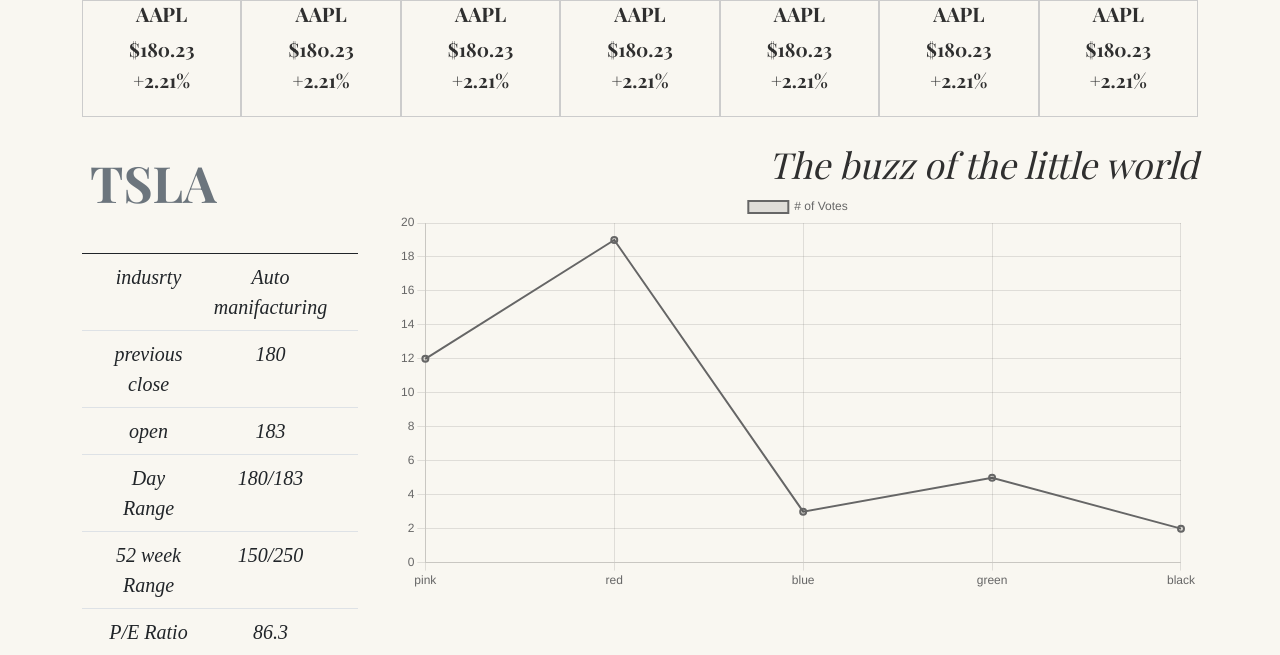
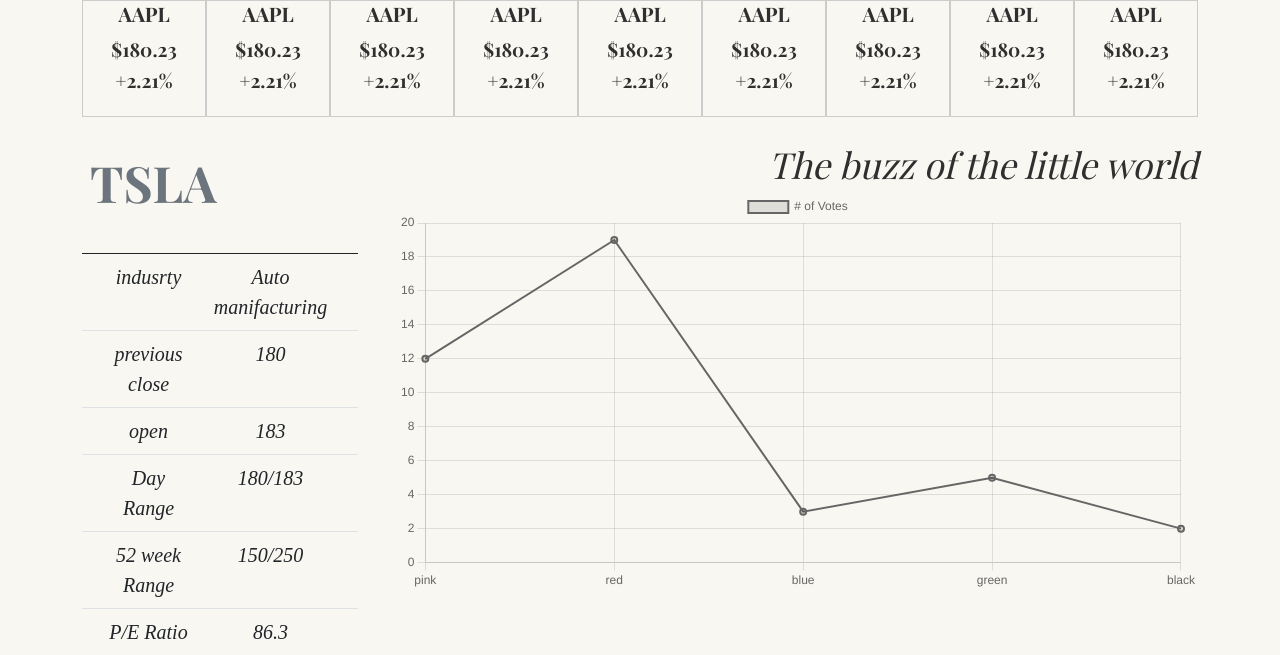
Before and after one commit to SabaGuledani/stocks_website, a Flask app: template templates/stockinfo.html in a window 1280 px wide. Shown: the top 655 px of the page. Run offline with Flask 3, Linux system fonts and the light colour scheme; the template is opened without the code that fills it, so the values that code supplies are empty; some web fonts are replaced.

Commit message:
html commit2

```diff
--- a/app.py
+++ b/app.py
@@ -10,8 +10,10 @@
 
 
 
-@app.route('/')
-def home():
+@app.route('/<ticker>')
+
+def home(ticker):
+
 
     return render_template('main.html')
 
--- a/templates/main.html
+++ b/templates/main.html
@@ -3,8 +3,9 @@
     <link href='https://fonts.googleapis.com/css?family=Playfair+Display:400,700,900,400italic,700italic,900italic|Droid+Serif:400,700,400italic,700italic'
           rel='stylesheet' type='text/css'>
     <link rel="stylesheet" href="../static/newspaper.css">
+<script src="https://cdn.jsdelivr.net/npm/chart.js"></script>
+
     <!--    graph css-->
-    <link href="https://cdn.jsdelivr.net/npm/bootstrap@5.0.2/dist/css/bootstrap.min.css" rel="stylesheet" integrity="sha384-EVSTQN3/azprG1Anm3QDgpJLIm9Nao0Yz1ztcQTwFspd3yD65VohhpuuCOmLASjC" crossorigin="anonymous">
 
     <title>Newspaper Style Design Experiment</title>
     <meta name="viewport" content="width=device-width">
@@ -518,7 +519,6 @@
 </div>
 <!--Graph script-->
 
-<script src="https://cdn.jsdelivr.net/npm/chart.js"></script>
 
 <script>
   const ctx = document.getElementById('StockChart');
--- a/templates/stockinfo.html
+++ b/templates/stockinfo.html
@@ -1,13 +1,16 @@
 <!DOCTYPE html>
 <html>
 <head>
-  <link href="https://cdn.jsdelivr.net/npm/bootstrap@5.0.2/dist/css/bootstrap.min.css" rel="stylesheet" integrity="sha384-EVSTQN3/azprG1Anm3QDgpJLIm9Nao0Yz1ztcQTwFspd3yD65VohhpuuCOmLASjC" crossorigin="anonymous">
+    <link href="https://cdn.jsdelivr.net/npm/bootstrap@5.0.2/dist/css/bootstrap.min.css" rel="stylesheet"
+          integrity="sha384-EVSTQN3/azprG1Anm3QDgpJLIm9Nao0Yz1ztcQTwFspd3yD65VohhpuuCOmLASjC" crossorigin="anonymous">
     <link rel="stylesheet" href="../static/newspaper.css">
-  <link href='https://fonts.googleapis.com/css?family=Playfair+Display:400,700,900,400italic,700italic,900italic|Droid+Serif:400,700,400italic,700italic' rel='stylesheet' type='text/css'>
+    <link href='https://fonts.googleapis.com/css?family=Playfair+Display:400,700,900,400italic,700italic,900italic|Droid+Serif:400,700,400italic,700italic'
+          rel='stylesheet' type='text/css'>
     <style>
         .container {
             display: flex;
-
+            margin: -20px,-20px;
+            width: 100%;
         }
 
         .box {
@@ -17,18 +20,20 @@
             word-wrap: break-word; /* Add this line to wrap the text */
         }
 
-    .box h2{
+        .box h2 {
             font-size: 17px; /* Adjust the font size as per your requirement */
         }
+
         .box p {
             padding: 1px; /* Adjust the padding value as per your preference */
             font-size: 15px; /* Adjust the font size as per your requirement */
         }
 
-   .container td{
+        .container td {
             font-size: 18px;
             font-style: italic;
         }
+
         .container h1 {
 
         }
@@ -76,6 +81,16 @@
         <p class="headline hl4">$180.23</p>
         <p class="headline hl4" style="margin-top: -20px;">+2.21%</p>
     </div>
+    <div class="box" style="text-align: center;">
+        <h2 class="headline hl1">AAPL</h2>
+        <p class="headline hl4">$180.23</p>
+        <p class="headline hl4" style="margin-top: -20px;">+2.21%</p>
+    </div>
+    <div class="box" style="text-align: center;">
+        <h2 class="headline hl1">AAPL</h2>
+        <p class="headline hl4">$180.23</p>
+        <p class="headline hl4" style="margin-top: -20px;">+2.21%</p>
+    </div>
 
 </div>
 
@@ -87,7 +102,7 @@
         <div class="table">
             <table class="table caption-top">
                 <caption>
-    <h1 class="headline hl1" >TSLA </h1>
+                    <h1 class="headline hl1">TSLA </h1>
                 </caption>
                 <thead>
                 <tr>
@@ -134,9 +149,9 @@
 
         <!--  Graph-->
 
-  <div class = "graph" style="margin-left:40px;">
+        <div class="graph" style="margin-left:40px;">
             <div style="text-align: right;">
-      <span class="headline hl3" >The buzz of the little world </span>
+                <span class="headline hl3">The buzz of the little world </span>
             </div>
             <div style="width: 800px; height: 500px;">
                 <canvas id="StockChart"></canvas>
@@ -156,13 +171,12 @@
     new Chart(ctx, {
         type: 'line',
         data: {
-      labels: ["pink","red","blue","green","black"],
+            labels: ["pink", "red", "blue", "green", "black"],
             datasets: [{
                 label: '# of Votes',
                 data: [12, 19, 3, 5, 2, 3],
                 borderWidth: 2,
                 borderColor: "#666666",
-
 
 
             }]
```
Lines whose indentation alone changed are shown as unchanged.
